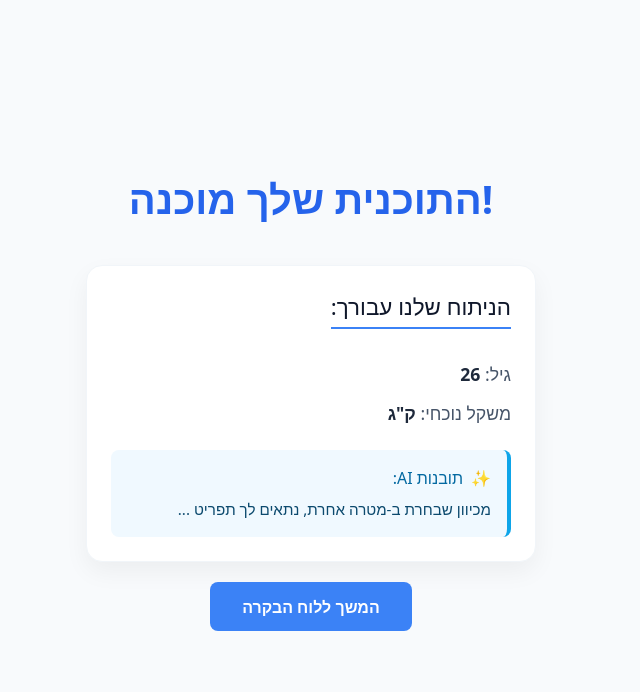
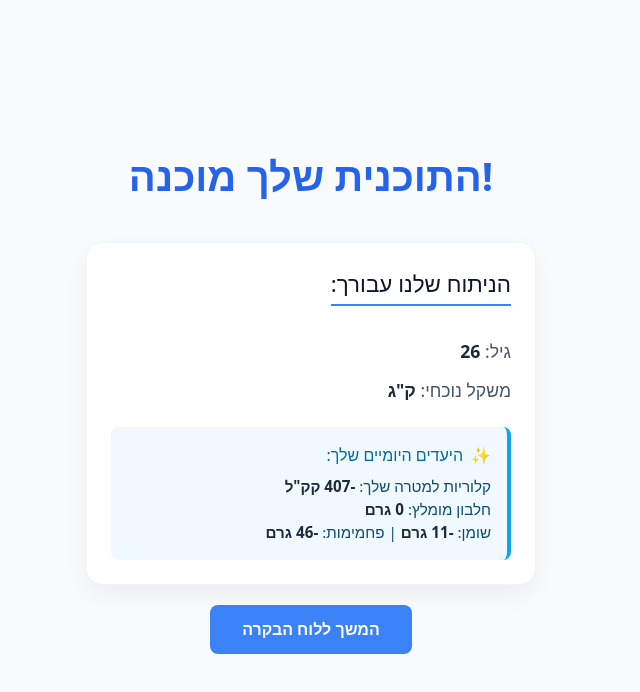
Before and after one commit to ofir8530/ai-fitness-app, a Next.js app: page /summary in a window 1280 px wide. Shown: the top 692 px of the page, without its empty margins (329-969 px from the left). Built offline with nearby package versions, Linux system fonts and the light colour scheme.

Commit message:
logic: implement physiological calculations for BMR and TDEE

```diff
--- a/components/SummaryCard.tsx
+++ b/components/SummaryCard.tsx
@@ -1,20 +1,32 @@
 "use client";
-import styles from './SummaryCard.module.css'; // ניצור קובץ CSS נפרד בשבילו
+import styles from './SummaryCard.module.css';
+import { calculateNutritionTargets } from '../utils/calculations';
 
 interface SummaryProps {
   data: {
     age: string;
+    gender:string;
     weight: string;
     height: string;
     goal: string;
-    targetWeight?: string; // הוספנו משקל יעד
-    diet?: string; // הוספנו את העדפות התזונה כמחרוזת
+    targetWeight?: string;
+    diet?: string;
+    activityLevel: number;
   };
 }
 
 export default function SummaryCard({ data }: SummaryProps) {
   // לוגיקה קטנה להצגת הדיאטה בצורה יפה
   const dietList = data.diet ? data.diet.split(',') : [];
+  const targets = calculateNutritionTargets({
+    age: 26,
+    weight: Number(data.weight),
+    height: Number(data.height),
+    goal: data.goal,
+    gender: data.gender || 'female',
+    activityLevel: 1.4 // הוספת הנתון שחסר ל-TypeScript
+
+  });
 
   return (
     <div className={styles.card}>
@@ -33,9 +45,12 @@ export default function SummaryCard({ data }: SummaryProps) {
       )}
 
       <div className={styles.aiInsights}>
-        <h4>תובנות AI:</h4>
-        <p>מכיוון שבחרת ב-{data.goal === 'lose' ? 'ירידה במשקל' : 'מטרה אחרת'}, נתאים לך תפריט {data.diet?.includes('kosher') ? 'כשר' : ''}...</p>
+          <h4>היעדים היומיים שלך:</h4>
+          <p>קלוריות למטרה שלך: <strong>{targets.dailyCalories} קק"ל</strong></p>
+          <p>חלבון מומלץ: <strong>{targets.protein} גרם</strong></p>
+          <p>שומן: <strong>{targets.fats} גרם</strong> | פחמימות: <strong>{targets.carbs} גרם</strong></p>
       </div>
+
     </div>
   );
 }
--- /dev/null
+++ b/utils/calculations.ts
@@ -0,0 +1,37 @@
+interface UserData {
+  age: number;
+  weight: number;
+  height: number;
+  goal: string;
+  gender: string;
+  activityLevel: number;
+}
+
+export const calculateNutritionTargets = (data: UserData) => {
+  // 1. חישוב בסיסי (לפי Mifflin-St Jeor)
+  const baseBmr = (10 * data.weight) + (6.25 * data.height) - (5 * data.age);
+
+  // 2. תיקון מגדרי - משתנה אחד בלבד!
+  const finalBmr = data.gender === 'male' ? baseBmr + 5 : baseBmr - 161;
+
+  // 3. חישוב הוצאה אנרגטית יומית (TDEE)
+  const tdee = Math.round(finalBmr * data.activityLevel);
+
+  // 4. קביעת יעד קלורי וחלבון לפי המטרה
+  let targetCalories = tdee;
+  let proteinMultiplier = 1.8;
+
+  if (data.goal === 'lose') {
+    targetCalories = tdee - 500;
+  } else if (data.goal === 'gain') {
+    targetCalories = tdee + 300;
+    proteinMultiplier = 2.0;
+  }
+
+  return {
+    dailyCalories: targetCalories,
+    protein: Math.round(data.weight * proteinMultiplier),
+    carbs: Math.round((targetCalories * 0.45) / 4),
+    fats: Math.round((targetCalories * 0.25) / 9),
+  };
+};
```
